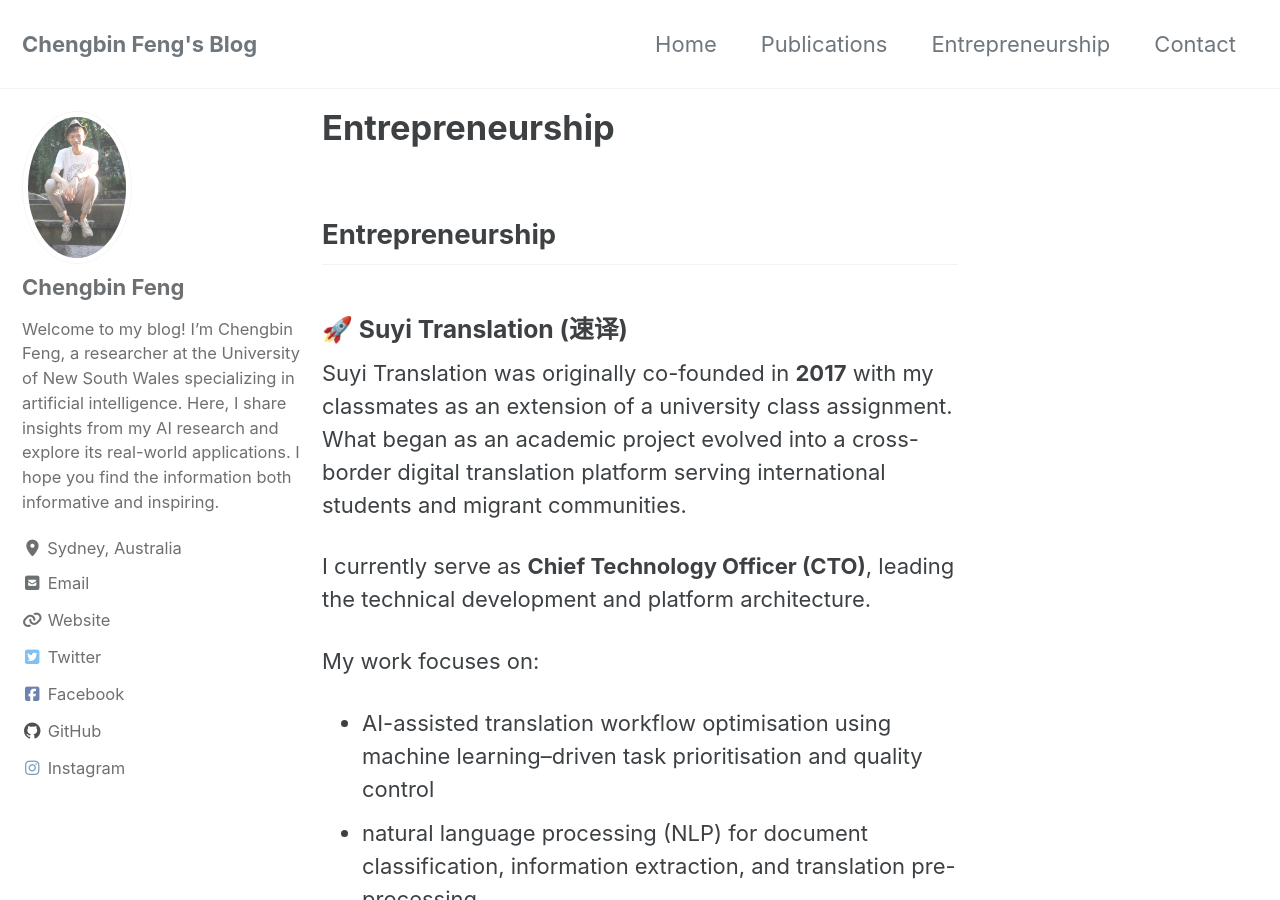
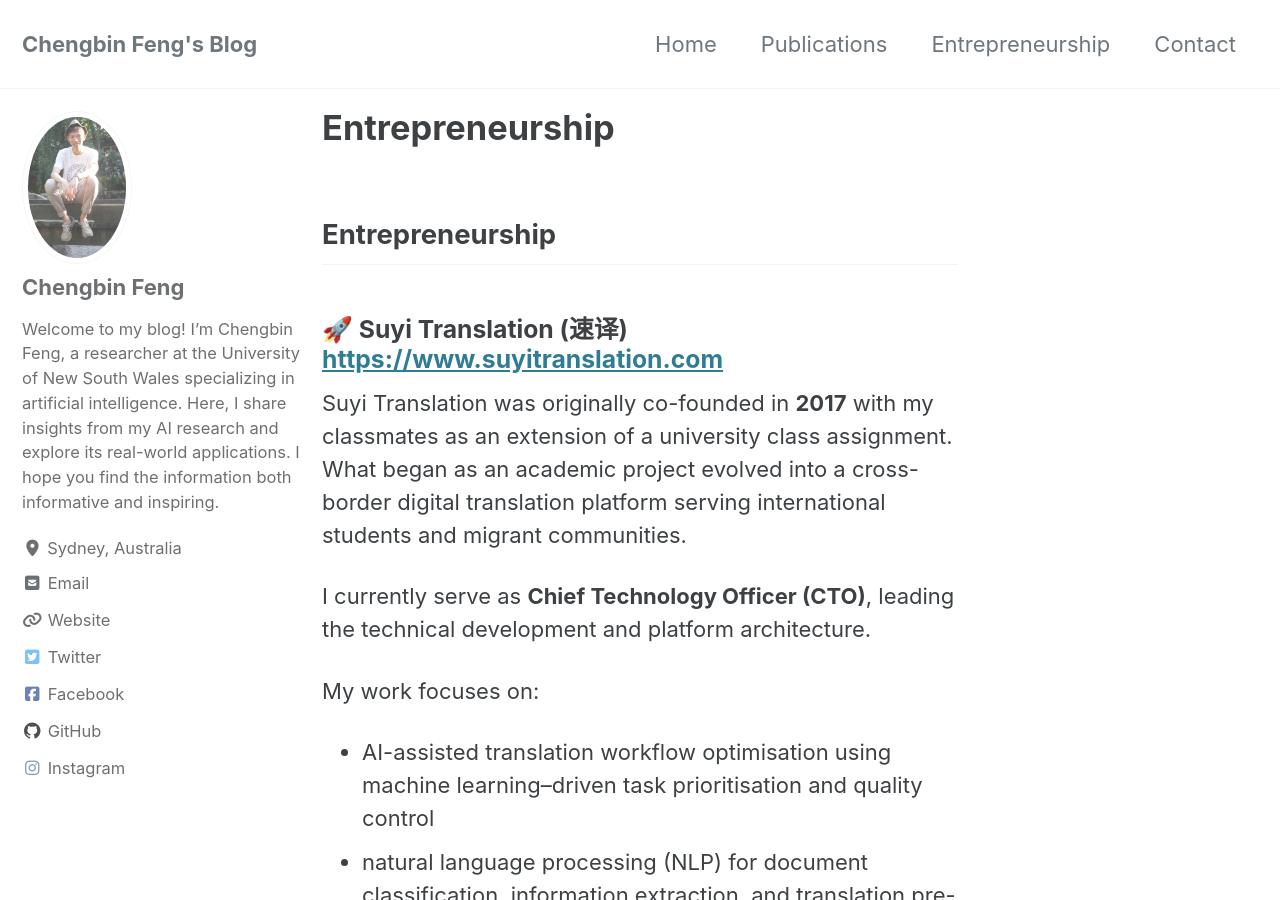
Before and after one commit to kfengc27/kfengc27.github.io, a Jekyll site: the page built from Entrepreneurship.md, in a window 1280 px wide and 900 px high. Built offline with Jekyll 4.4.1, drawn with Linux system fonts in a browser that asks for light colours; cached includes are drawn as plain includes; some of the changed lines change nothing that is shown.

Commit message:
add files

```diff
--- a/Entrepreneurship.md
+++ b/Entrepreneurship.md
@@ -6,7 +6,7 @@ author_profile: true
 ---
 ## Entrepreneurship
 
-### 🚀 Suyi Translation (速译)
+### 🚀 Suyi Translation (速译) [https://www.suyitranslation.com](https://www.suyitranslation.com)
 
 Suyi Translation was originally co-founded in **2017** with my classmates as an extension of a university class assignment. What began as an academic project evolved into a cross-border digital translation platform serving international students and migrant communities.
 
```
